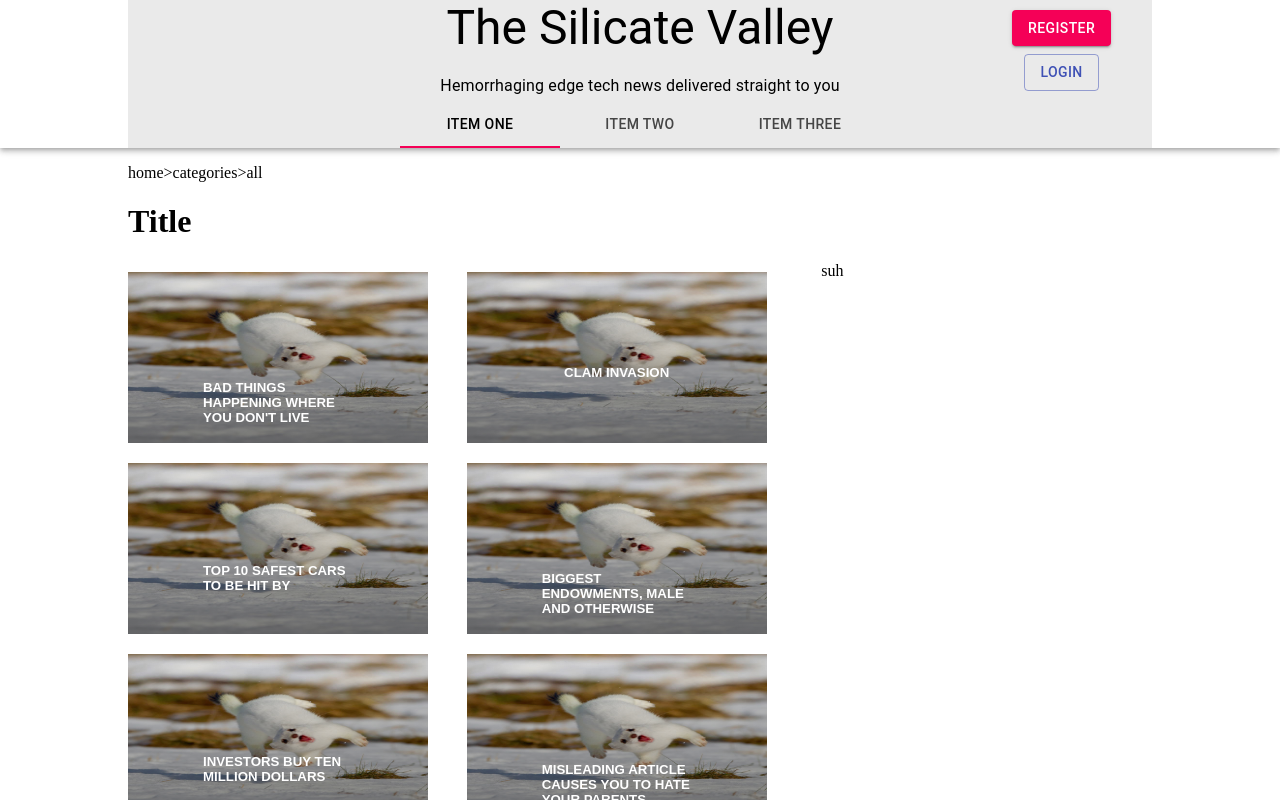
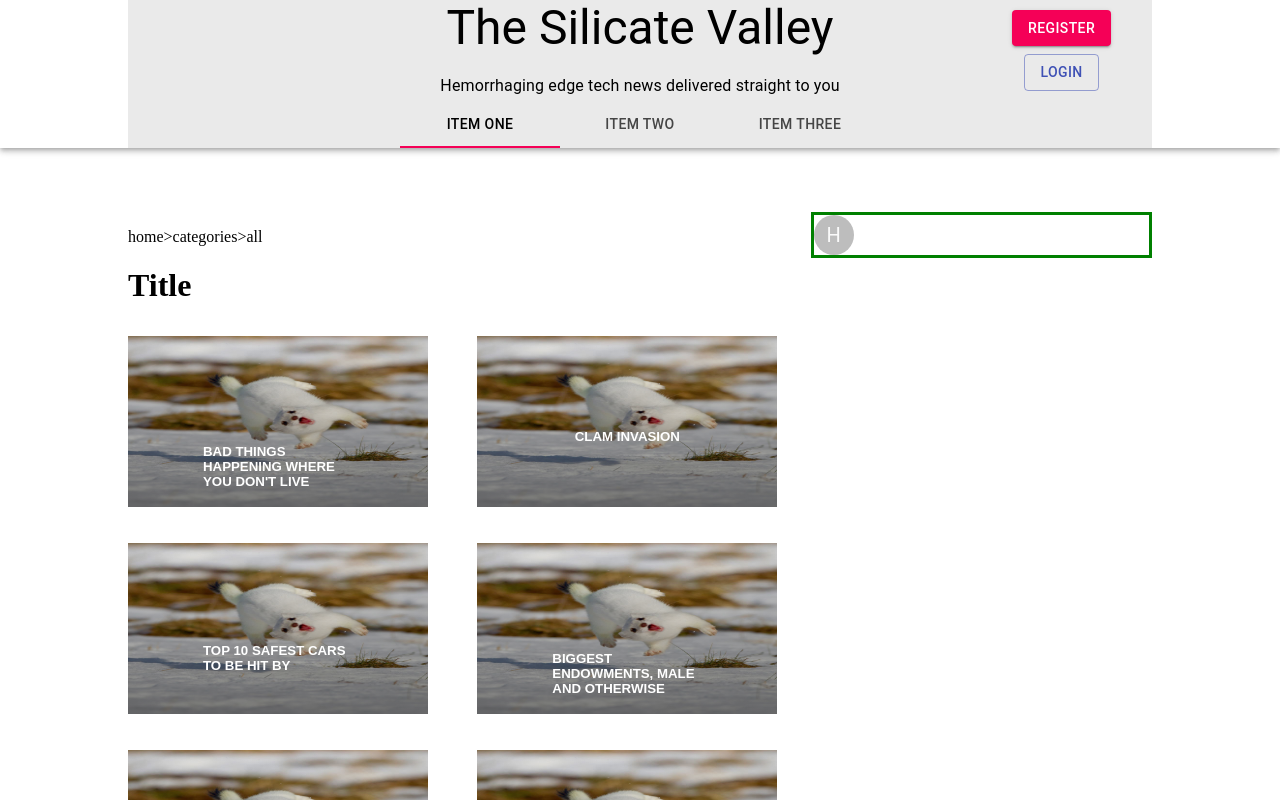
Before and after one commit to mc0918/tsv_poc, a Next.js app in the folder tsv_ui/: page / in a window 1280 px wide. Shown: the top 800 px of the page. Built offline with nearby package versions, Linux system fonts and the light colour scheme.

Commit message:
going to try resolving styling issues

```diff
--- a/tsv_ui/components/articleGrid/articleGrid.js
+++ b/tsv_ui/components/articleGrid/articleGrid.js
@@ -36,20 +36,13 @@ let articleList = titles.map((article) => {
 // should it be its own component?
 const ArticleGrid = (props) => {
   return (
-    <div>
+    <Grid item xs={12}>
       <p>home&gt;categories&gt;all</p>
       <h1>Title</h1>
-      <Grid container justify="center" spacing={2}>
-        <Grid item xs={12} sm={8}>
-          <Grid container>{articleList}</Grid>
-        </Grid>
-        <Grid item xs={12} sm={4}>
-          <Grid container>
-            <div>suh</div>
-          </Grid>
-        </Grid>
+      <Grid container justify="flex-start" spacing={2}>
+        {articleList}
       </Grid>
-    </div>
+    </Grid>
   );
 };
 
--- a/tsv_ui/components/articlePreview/articlePreview.js
+++ b/tsv_ui/components/articlePreview/articlePreview.js
@@ -22,6 +22,7 @@ const useStyles = makeStyles({
       backgroundSize: '120% 120%'
     // "& element": {color: 'yellow'} for the genre text that changes color when hovering the article
     },
+    transition: '0.2s'
   },
   text: {
     fontFamily: "sans-serif",
@@ -37,10 +38,10 @@ const useStyles = makeStyles({
 
 //props needed: title, image, href, author, date, category, comments(?)
 export const ArticlePreview = (props) => {
-  const styles = useStyles({ image: props.image });
+  const styles = useStyles();
 
   return (
-    <Box className={styles.root}>
+    <Box classes={{root: styles.root}}>
       <a href="/notes">
         <CardMedia
           classes={{ root: styles.img }}
--- a/tsv_ui/components/sidebar/sidebar.js
+++ b/tsv_ui/components/sidebar/sidebar.js
@@ -0,0 +1,21 @@
+import { Avatar, Box, makeStyles, Grid } from "@material-ui/core";
+
+const useStyles = makeStyles({
+  root: {
+      border: '3px solid green'
+  },
+  avatar: {
+
+  },
+});
+
+export const Sidebar = () => {
+  const styles = useStyles();
+
+  return (
+    <Box classes={{ root: styles.root }}>
+        <Grid container justify='center'></Grid>
+        <Avatar classes={{ root: styles.avatar }}>H</Avatar>
+    </Box>
+  );
+};
--- a/tsv_ui/pages/index.js
+++ b/tsv_ui/pages/index.js
@@ -3,7 +3,8 @@ import { useDispatch } from "react-redux";
 import { Footer } from "../components/footer/footer";
 import { Header } from "../components/header/header";
 import useInterval from "../lib/useInterval";
-import ArticleGrid from '../components/articleGrid/articleGrid'
+import ArticleGrid from "../components/articleGrid/articleGrid";
+import { Sidebar } from "../components/sidebar/sidebar";
 
 const IndexPage = () => {
   // const dispatch = useDispatch()
@@ -17,7 +18,14 @@ const IndexPage = () => {
       <div id="container">
         <Header />
         <div id="page-container">
-          <ArticleGrid />
+          <Grid container>
+            <Grid item xs={8}>
+              <ArticleGrid />
+            </Grid>
+            <Grid item xs={4}>
+              <Sidebar />
+            </Grid>
+          </Grid>
         </div>
         <div id="footer-container">
           <Footer />
--- a/tsv_ui/style.css
+++ b/tsv_ui/style.css
@@ -1,12 +1,13 @@
-body {
+  body {
   margin: 0;
-  min-height: 100vh; /* will cover the 100% of viewport */
+  min-height: 100vh;
   overflow: hidden;
   display: block;
   position: relative;
-  padding-bottom: 100px; /* height of your footer */
+  padding-bottom: 100px;
   overflow-y: scroll;
 }
+
 
 footer {
   margin-left: 10%;
@@ -28,6 +29,7 @@ footer {
 #page-container {
   margin-left: 10%;
   margin-right: 10%;
+  margin-top: 5%;
   padding-bottom: 2.5rem;
 }
 
```
Also changed, not shown: tsv_ui/pages/_app.js (+10 -0 lines), tsv_ui/pages/article.js (added), 1 other file (tests, documents, lock files or other folders).
